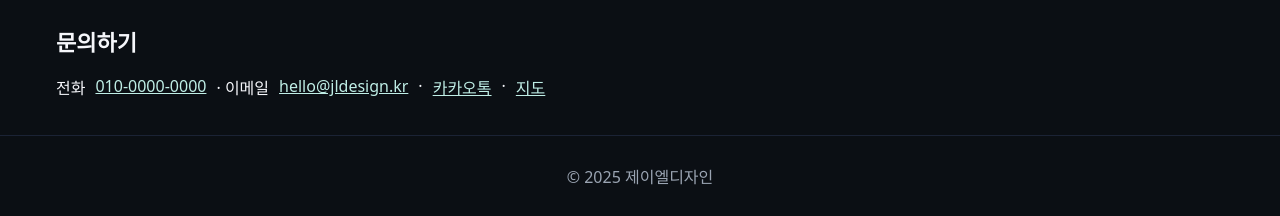
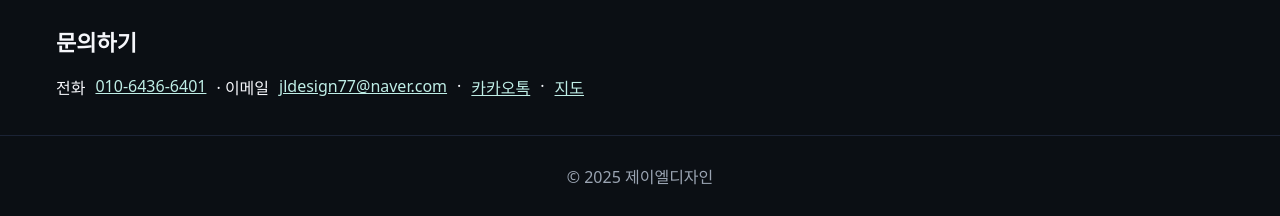
Before and after one commit to nicekriss/nicekriss.github.io, a plain HTML site: page index.html in a window 1280 px wide. Shown: the part 803-1019 px from the top of the page. Drawn offline with Linux system fonts and the light colour scheme.

Commit message:
Update index.html

```diff
--- a/index.html
+++ b/index.html
@@ -47,10 +47,9 @@
     const SITE = {
       name   : "제이엘디자인",
       tagline: "공간을 새롭게, 삶을 아름답게",
-      phone  : "010-0000-0000",     // ← 실제 전화번호
-      email  : "hello@jldesign.kr", // ← 실제 이메일
-      kakao  : "https://pf.kakao.com/", // ← 카카오채널 URL
-      map    : "https://map.naver.com/" // ← 네이버지도 URL
+      phone  : "010-6436-6401",     // ← 실제 전화번호
+      email  : "jldesign77@naver.com", // ← 실제 이메일
+      kakao  : "http://pf.kakao.com/_xeigDxj/chat", // ← 카카오채널 URL
     };
     // 워터마크된 이미지 경로(워크플로가 생성). 없으면 자동으로 원본(images)으로 폴백됩니다.
     const IMG_BASE       = 'wm_images';
@@ -65,7 +64,7 @@
     <p class="tagline" id="tagline">공간을 새롭게, 삶을 아름답게</p>
     <div class="cta">
       <a class="btn" id="btnCall"   href="#">전화 문의</a>
-      <a class="btn" id="btnKakao"  href="#" target="_blank" rel="noopener">카카오톡 상담</a>
+      <a class="btn" id="btnKakao"  href="http://pf.kakao.com/_xeigDxj/chat" target="_blank" rel="noopener">카카오톡 상담</a>
       <a class="btn" id="btnMap"    href="#" target="_blank" rel="noopener">네이버 지도</a>
       <a class="btn" id="btnEmail"  href="#">이메일 문의</a>
     </div>
```
